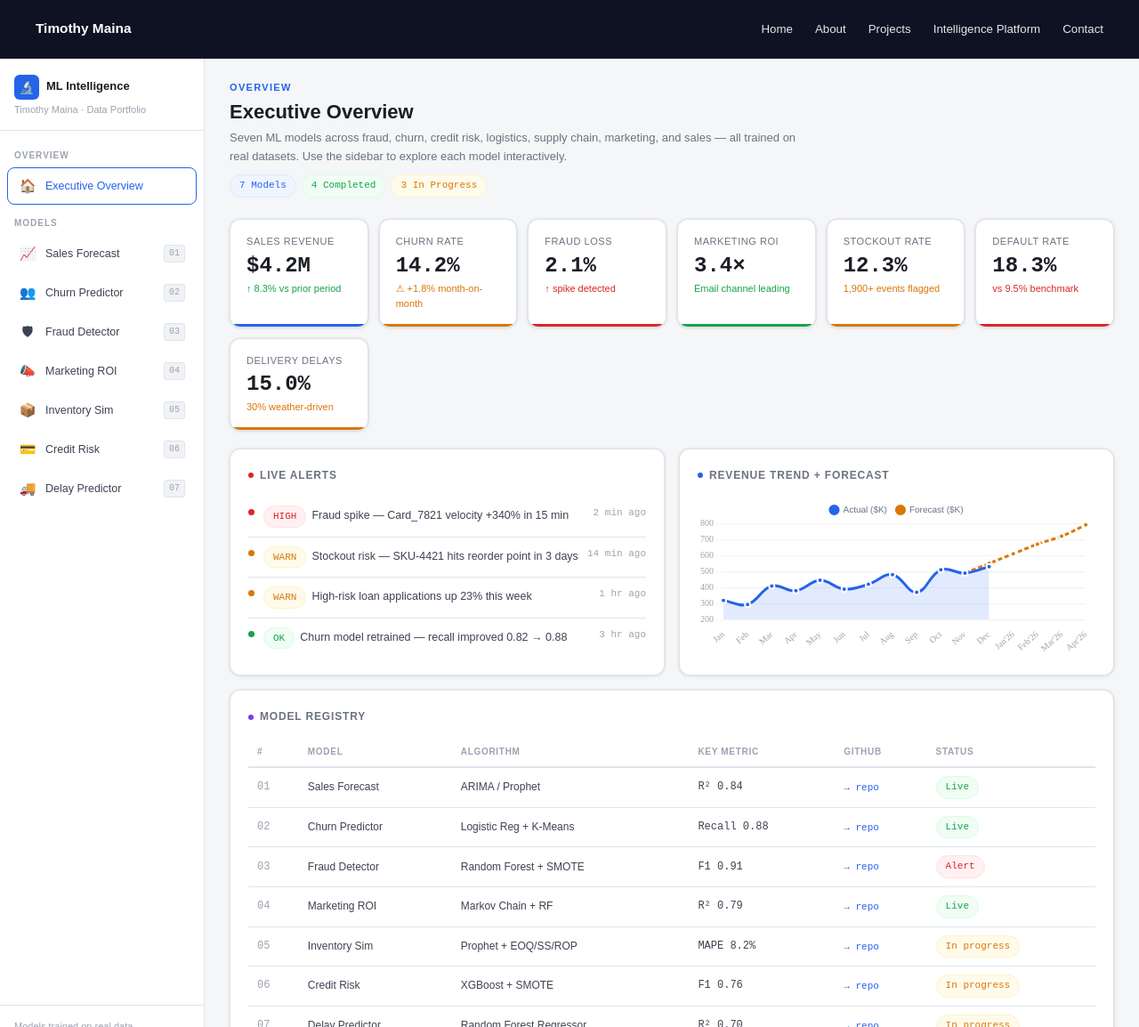
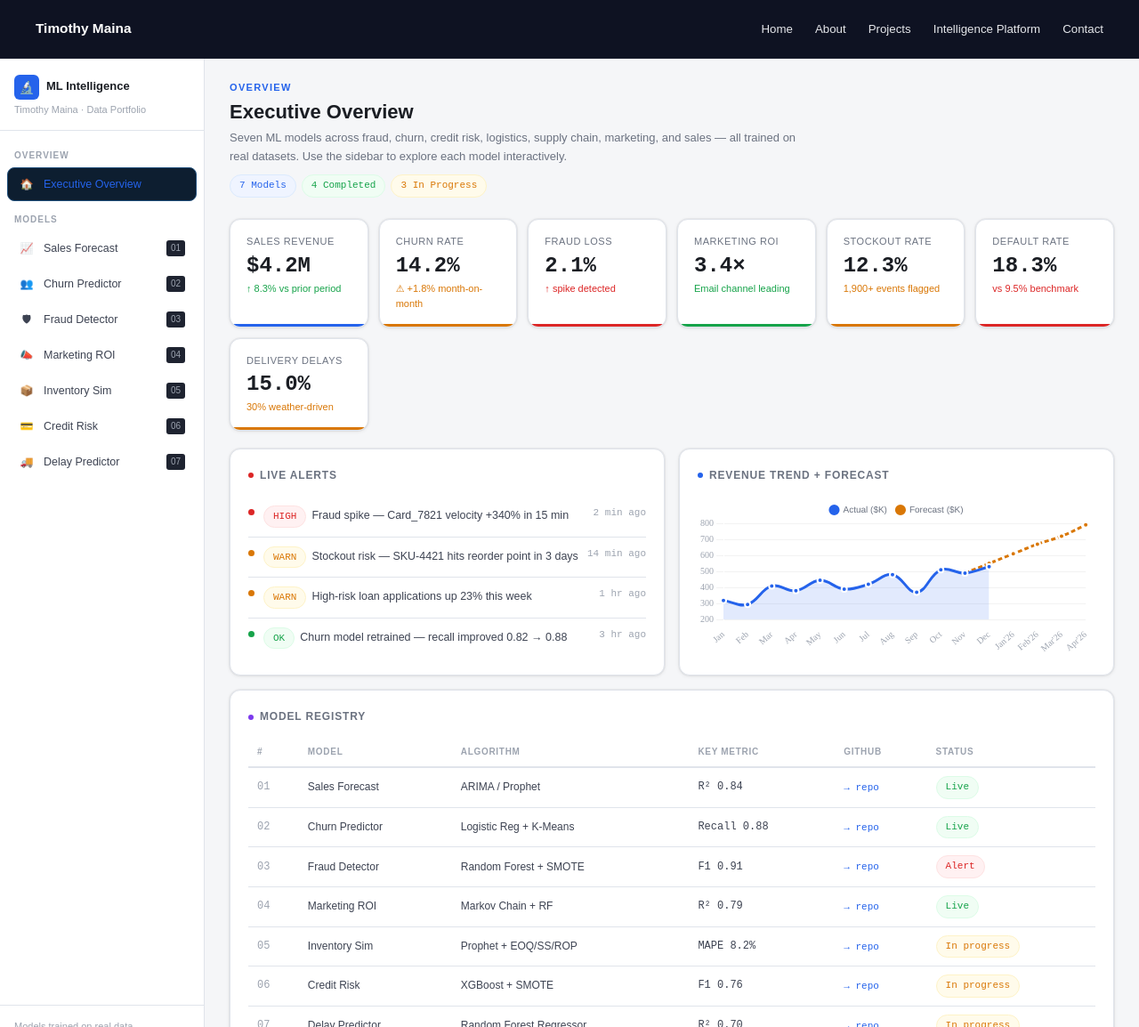
Before and after one commit to timmaina-devhub/timmaina-devhub.github.io, a Jekyll site: the page built from intelligence_platform.html, in a window 1280 px wide. Shown: the whole page at 89% size. Built offline with Jekyll 4.4.1, drawn with Linux system fonts in a browser that asks for light colours.

Commit message:
Update intelligence_platform.html

```diff
--- a/intelligence_platform.html
+++ b/intelligence_platform.html
@@ -16,17 +16,25 @@ title: Intelligence Platform
   </div>
 </nav>
 
-<head>
-<meta charset="UTF-8">
-<meta name="viewport" content="width=device-width, initial-scale=1.0">
-<title> Decision Intelligence Platform · Timothy Maina</title>
+
 <script src="https://cdnjs.cloudflare.com/ajax/libs/Chart.js/4.4.1/chart.umd.js"></script>
-
-
 
 <style>
 *{box-sizing:border-box;margin:0;padding:0}
 :root{
+--bg0:#0a0c10;--bg1:#111318;--bg2:#181c23;--bg3:#1e2330;
+  --border:#2a3040;--border2:#364055;
+  --text0:#f0f2f7;--text1:#b8bfd4;--text2:#7a849c;--text3:#4a5568;
+  --blue:#4d9de0;--blue-d:#1e4d7a;--blue-bg:#0d1e30;
+  --green:#3dba7a;--green-d:#1a5c3a;--green-bg:#0a1f14;
+  --red:#e05555;--red-d:#7a1e1e;--red-bg:#200d0d;
+  --amber:#e0a83d;--amber-d:#7a5a1a;--amber-bg:#201500;
+  --purple:#8b6de0;--teal:#2ec4b6;
+  --font:'Inter',system-ui,sans-serif;
+  --radius:8px;--radius-lg:12px;
+  --sidebar:220px;--topbar:54px;
+
+
   --bg:#f5f6f8;
   --surface:#ffffff;
   --surface2:#f0f2f6;
@@ -111,17 +119,10 @@ html,body{height:100%;font-family:var(--font);background:var(--bg);color:var(--t
   border:1px solid transparent
 }
 .nav-item:hover{background:var(--bg);color:var(--text0)}
-.nav-item.active{
-  background:var(--blue-bg);color:var(--blue);
-  border-color:var(--blue-d);font-weight:500
-}
-.nav-icon{font-size:15px;width:20px;text-align:center;flex-shrink:0}
-.nav-badge{
-  margin-left:auto;font-size:10px;font-family:var(--mono);
-  background:var(--surface2);border:1px solid var(--border);
-  border-radius:3px;padding:1px 5px;color:var(--text3)
-}
-.nav-item.active .nav-badge{background:var(--blue-bg);border-color:#bfdbfe;color:var(--blue-d)}
+.nav-item.active{background:var(--blue-bg);color:var(--blue);border-color:var(--blue-d);font-weight:500}
+  .nav-icon{width:18px;height:18px;border-radius:4px;flex-shrink:0;display:flex;align-items:center;justify-content:center;font-size:12px}
+  .nav-badge{font-size:10px;margin-left:auto;background:var(--bg3);border-radius:3px;padding:1px 5px;color:var(--text3)}
+  .nav-item.active .nav-badge{background:var(--blue-d);color:var(--blue)}
 
 .sb-footer{
   margin-top:auto;padding:14px 16px 0;
@@ -130,6 +131,8 @@ html,body{height:100%;font-family:var(--font);background:var(--bg);color:var(--t
 }
 .sb-footer a{color:var(--blue);text-decoration:none}
 .sb-footer a:hover{text-decoration:underline}
+
+
 
 
 /* ── MAIN ── */
```
